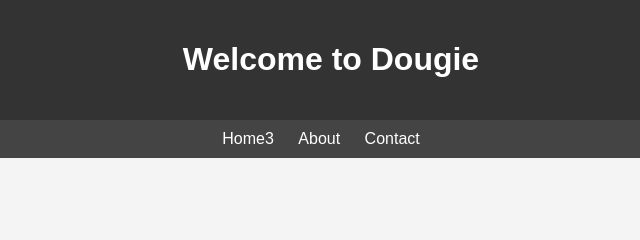
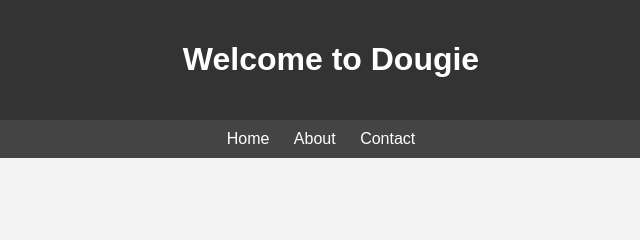
Before and after one commit to dougieu/dougie, a plain HTML site: page index.html in a window 1280 px wide. Shown: the top 240 px of the page, 309-949 px from the left. Drawn offline with Linux system fonts and the light colour scheme.

Commit message:
Update index.html

```diff
--- a/index.html
+++ b/index.html
@@ -12,7 +12,7 @@
     </header>
     <nav>
         <ul>
-            <li><a href="#">Home3</a></li>
+            <li><a href="#">Home</a></li>
             <li><a href="#">About</a></li>
             <li><a href="#">Contact</a></li>
         </ul>
```
